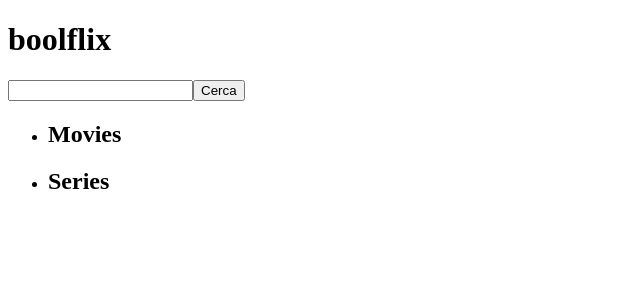
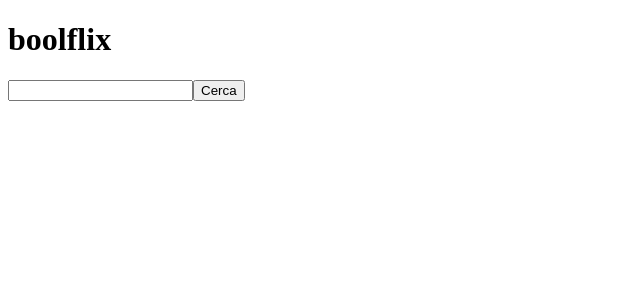
Before and after one commit to GianlucaGiardella/vite-boolflix, a Vue app: page / in a window 1280 px wide. Shown: the top 300 px of the page, without its empty margins (0-640 px from the left). Built offline with nearby package versions, Linux system fonts and the light colour scheme.

Commit message:
add: series list

```diff
--- a/src/components/CardsLists.vue
+++ b/src/components/CardsLists.vue
@@ -17,11 +17,11 @@ export default {
 
 <template>
   <ul>
-    <li><h2>Movies</h2></li>
+    <li v-if="store.movies.length != 0"><h2>Movies</h2></li>
     <Card v-for="card in store.movies" :key="card.id" :cardObj="card" />
   </ul>
   <ul>
-    <li><h2>Series</h2></li>
+    <li v-if="store.series.length != 0"><h2>Series</h2></li>
     <Card v-for="card in store.series" :key="card.id" :cardObj="card" />
   </ul>
 </template>
```
